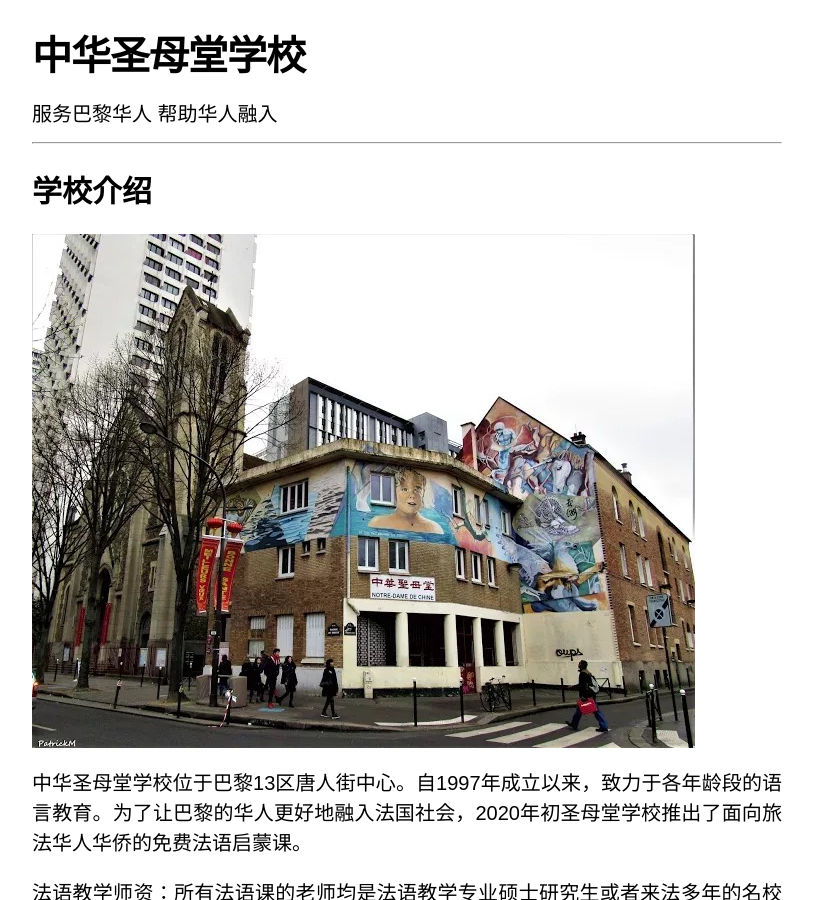
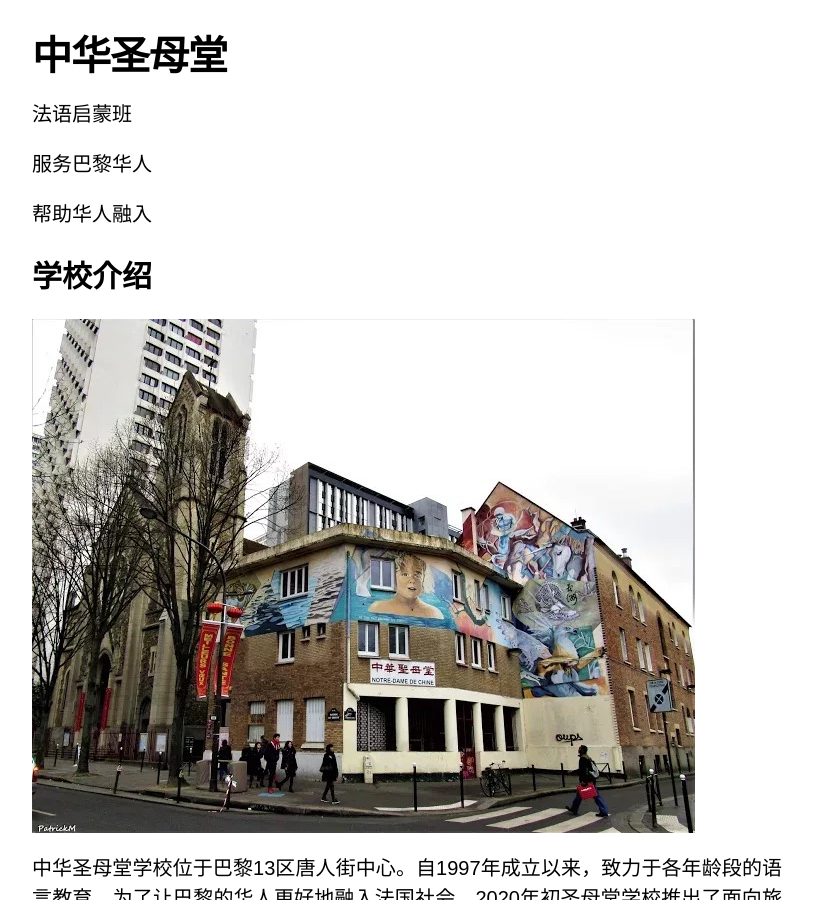
Before and after one commit to keinriesenradinparis/testing_local, a Jekyll site: the page built from _posts/French/2023-09-22-法语报名.md, in a window 1280 px wide and 900 px high. Shown: the whole window, without its empty margins (233-1046 px from the left). Built offline with Jekyll 4.4.1, drawn with Linux system fonts in a browser that asks for light colours.

Commit message:
update ndc

```diff
--- a/_posts/French/2023-09-22-法语报名.md
+++ b/_posts/French/2023-09-22-法语报名.md
@@ -1,5 +1,5 @@
 ---
-title: "中华圣母堂学校"
+title: "中华圣母堂"
 date: "2023-09-22"
 categories:
   - "languages"
@@ -7,9 +7,11 @@ categories:
 layout: page_light
 ---
 
-服务巴黎华人 帮助华人融入
+法语启蒙班
 
----
+服务巴黎华人
+
+帮助华人融入
 
 ## 学校介绍
 
@@ -18,8 +20,6 @@ layout: page_light
 中华圣母堂学校位于巴黎13区唐人街中心。自1997年成立以来，致力于各年龄段的语言教育。为了让巴黎的华人更好地融入法国社会，2020年初圣母堂学校推出了面向旅法华人华侨的免费法语启蒙课。
 
 法语教学师资：所有法语课的老师均是法语教学专业硕士研究生或者来法多年的名校生志愿者。他们把目前最先进的法语教学法和中国人的语言习惯结合，按照每个小班学员的学习需求来定制个性化课程。
-
----
 
 ## 法语启蒙课程介绍
 
@@ -30,8 +30,6 @@ layout: page_light
 我们的授课方式是：线下授课，小班教学。
 
 我们的学费是：我们的课程属于圣母堂为华人的爱心服务，完全免费。为了让你保持学习积极性，我们将收取50欧的注册费。但只需一整个学期全勤并完成每次课后作业，就可轻松获得50欧全额退款！
-
----
 
 ## 班级信息
 
@@ -54,8 +52,6 @@ layout: page_light
 
 我们的课程对所有希望学习简单法语的旅法同胞开放，无论年龄，无论基础，无论学历！
 
----
-
 ## 报名信息
 
 报名或者咨询，您可以扫码咨询邓老师：
```
